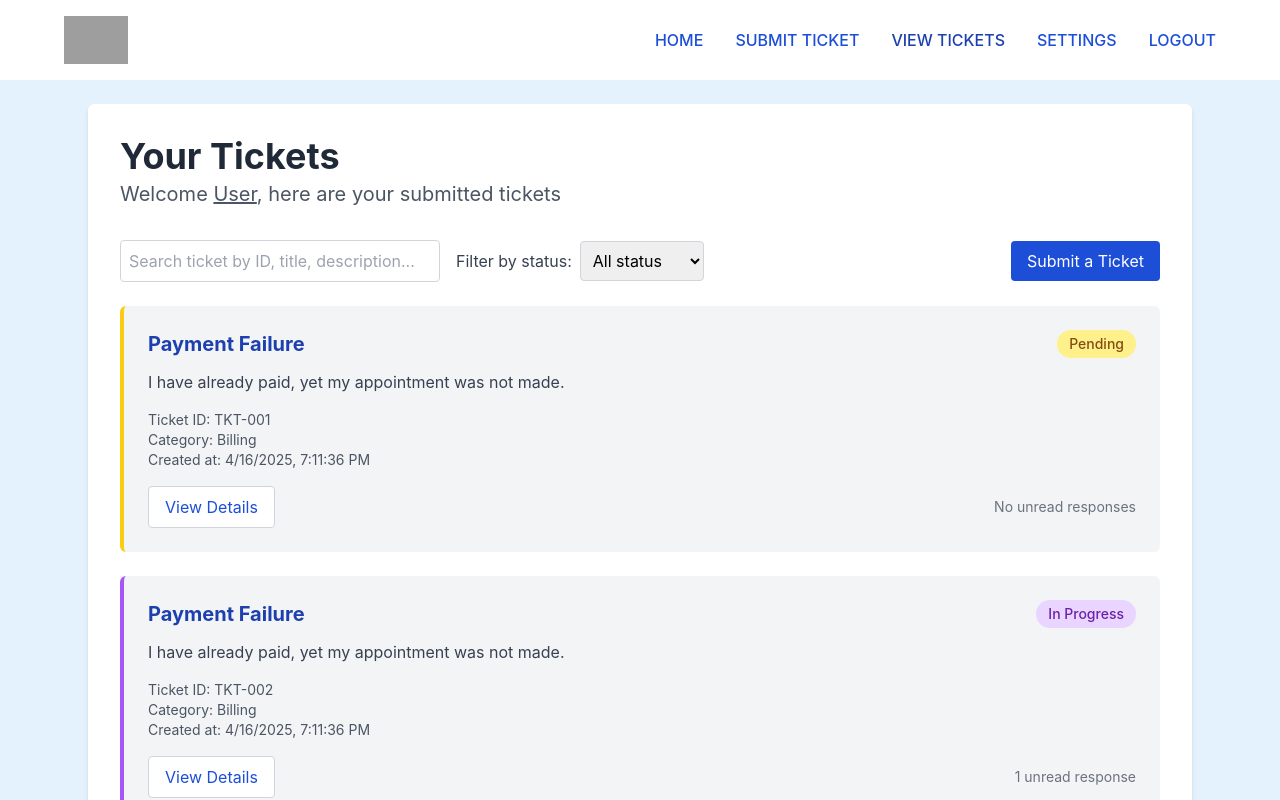
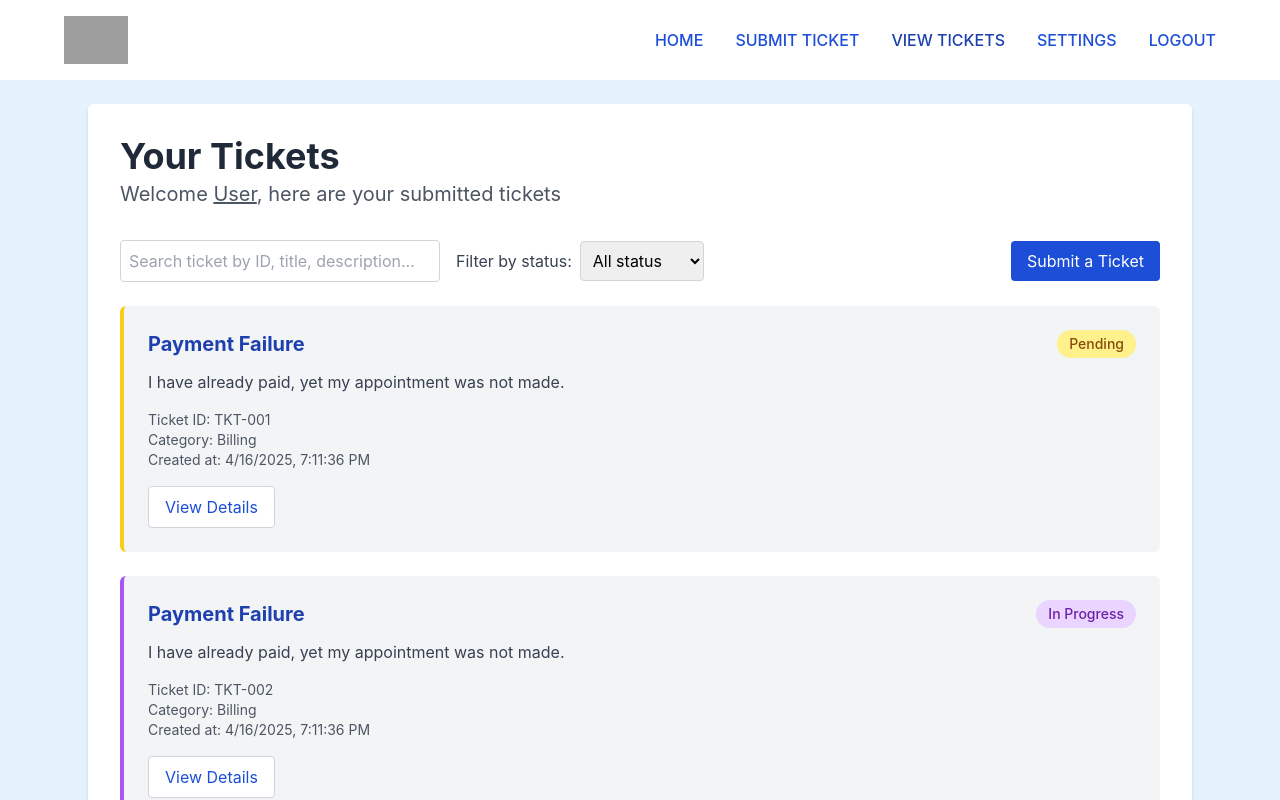
Before and after one commit to almirarana31/wads-proto, a React (Create React App) app in the folder frontend/: page /login in a window 1280 px wide. Both pictures are taken after typing "name@example.com", "Sample123" into the empty fields and a click on the button "Login". Shown: the top 800 px of the page. Built offline with nearby package versions, Linux system fonts and the light colour scheme; grey boxes are pictures that could not be loaded.

Commit message:
Removed Unread Messages
Signed-off-by: orlando <144786542+orlandojpwastaken@users.noreply.github.com>

```diff
--- a/frontend/src/components/TicketCard.js
+++ b/frontend/src/components/TicketCard.js
@@ -1,6 +1,5 @@
 import React from 'react';
 
-// Utility functions for status and border styles
 const getStatusStyle = (status) => {
   switch (status) {
     case 'Pending':
@@ -49,13 +48,6 @@ function TicketCard({ ticket, onViewDetails }) {
         >
           View Details
         </button>
-        <div className="text-sm text-gray-500">
-          {ticket.unreadResponses > 0 ? (
-            <span>{ticket.unreadResponses} unread {ticket.unreadResponses === 1 ? 'response' : 'responses'}</span>
-          ) : (
-            <span>No unread responses</span>
-          )}
-        </div>
       </div>
     </div>
   );
```
